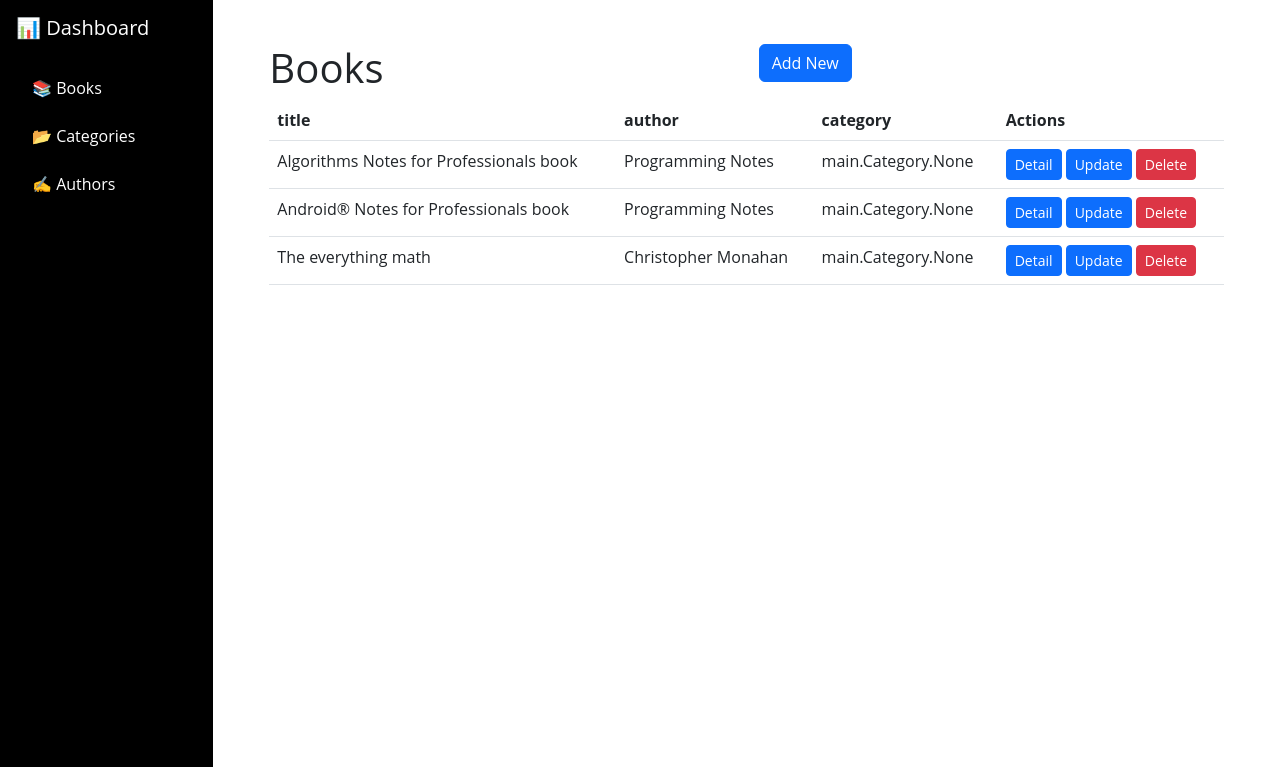
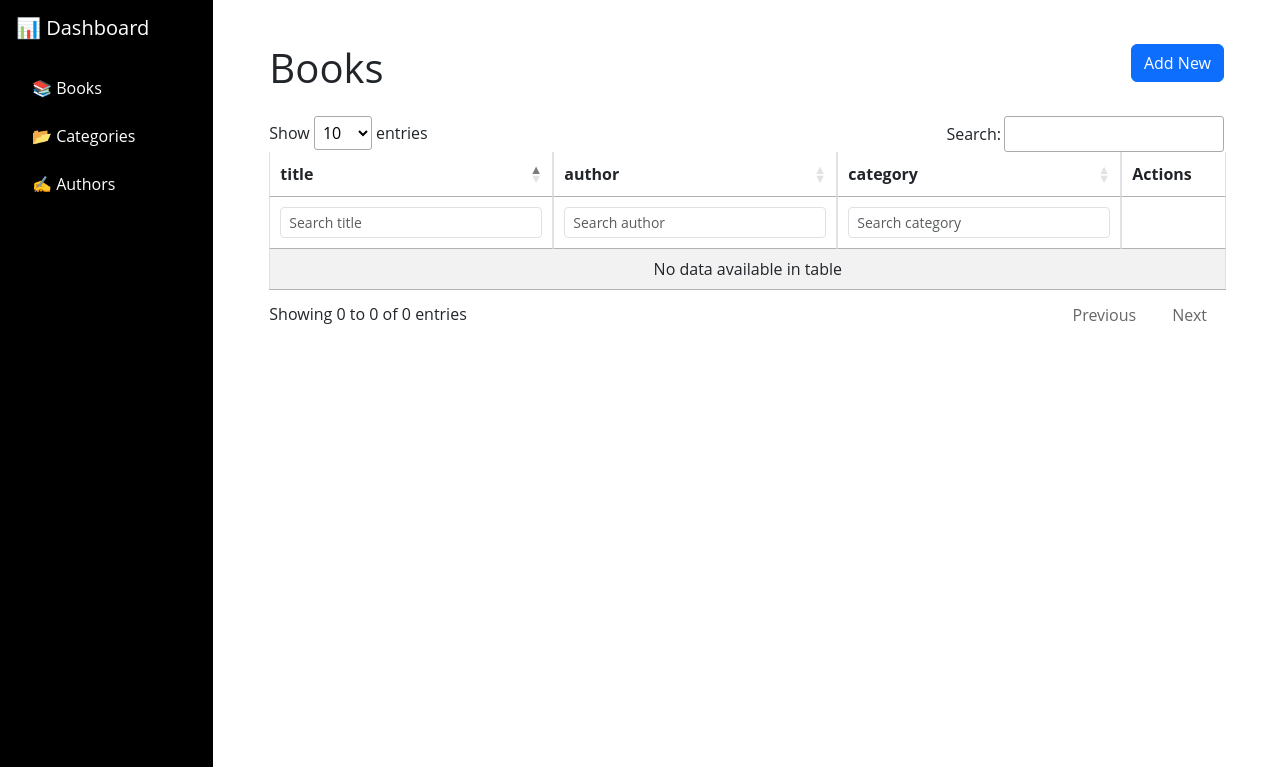
Before and after one commit to NoraHussain/library_django, a Django app: page /dash/books in a window 1280 px wide. Shown: the top 767 px of the page. Run offline with Django 5.2, Linux system fonts and the light colour scheme; data comes from the database, SQL or seed files in the repository; data that the repository does not hold is empty; some libraries are stand-ins or nearby versions.

Commit message:
feat(permissions): add object-level permissions and enhance list views
- Implement guardian for object-level permissions in Book model
- Add DataTables for enhanced list view functionality
- Update database configuration to use PostgreSQL
- Add permission checks in views and templates
- Include new migration for book publishing feature

```diff
--- a/main/models.py
+++ b/main/models.py
@@ -1,4 +1,7 @@
+from django.contrib.auth.decorators import permission_required
 from django.db import models
+from guardian.shortcuts import assign_perm
+
 
 class Author(models.Model):
     name = models.CharField(max_length=100)
@@ -22,9 +25,16 @@
     category = models.ManyToManyField(Category, related_name='books')
     publication_date = models.DateField(null=True, blank=True)
     isbn = models.CharField(max_length=13, unique=True, null=True, blank=True)
+    is_published = models.BooleanField(default=False)
 
     def __str__(self):
         return self.title
+
+    class Meta:
+        ordering = ['title']
+        permissions = [
+            ("can_publish_book", "Can publish book"),
+        ]
 
 class BookCopy(models.Model):
     unique_id = models.CharField(max_length=100, unique=True)
--- a/main/templates/dash/list_view.html
+++ b/main/templates/dash/list_view.html
@@ -1,19 +1,32 @@
-{% extends 'dash/base.html' %} {% load custom_filter %} {% block content %}
+{% extends 'dash/base.html' %}
+{% load custom_filter %}
+{% block content %}
 <div class="container">
-  <div class="row">
+  <div class="row mb-3">
     <div class="col-md-6">
       <h1>{{ title }}</h1>
     </div>
-    <div class="col-md-6">
+    <div class="col-md-6 text-end">
       <a href="{{ add_url }}" class="btn btn-primary">Add New</a>
     </div>
   </div>
-  <table class="table">
+
+  <table id="datatable" class="table table-striped table-bordered">
     <thead>
-      {% for column in columns %}
-      <th>{{ column }}</th>
-      {% endfor %}
-      <th>Actions</th>
+      <tr>
+        {% for column in columns %}
+        <th>{{ column }}</th>
+        {% endfor %}
+        <th>Actions</th>
+      </tr>
+
+      <!-- FILTER ROW -->
+      <tr>
+        {% for column in columns %}
+        <th><input type="text" class="form-control form-control-sm" placeholder="Search {{ column }}"></th>
+        {% endfor %}
+        <th></th>
+      </tr>
     </thead>
     <tbody>
       {% for object in objects %}
@@ -30,6 +43,37 @@
       {% endfor %}
     </tbody>
   </table>
+</div>
 
-  {% endblock %}
-</div>
+<!-- JS & DataTables -->
+<link rel="stylesheet" href="https://cdn.datatables.net/1.13.6/css/jquery.dataTables.min.css"/>
+<script src="https://code.jquery.com/jquery-3.7.0.min.js"></script>
+<script src="https://cdn.datatables.net/1.13.6/js/jquery.dataTables.min.js"></script>
+
+<script>
+$(document).ready(function () {
+  var table = $('#datatable').DataTable({
+    orderCellsTop: true,
+    fixedHeader: true,
+    pageLength: 10,
+    responsive: true,
+    columnDefs: [
+      { orderable: false, targets: -1 }  // Disable sorting on actions column
+    ]
+  });
+
+  // Apply the search
+  $('#datatable thead tr:eq(1) th').each(function (i) {
+    $('input', this).on('keyup change', function () {
+      if (table.column(i).search() !== this.value) {
+        table
+          .column(i)
+          .search(this.value)
+          .draw();
+      }
+    });
+  });
+});
+</script>
+
+{% endblock %}
--- a/main/urls.py
+++ b/main/urls.py
@@ -37,4 +37,5 @@
     path('dash/categories/<int:pk>/', views.CategoryDetailView.as_view(), name='category_detail'),
     path('dash/authors/<int:pk>/', views.AuthorDetailView.as_view(), name='author_detail'),
 
+
 ]
--- a/main/views.py
+++ b/main/views.py
@@ -1,3 +1,4 @@
+import re
 from typing import Any
 
 from django.shortcuts import render
@@ -14,6 +15,10 @@
     CreateView, UpdateView, TemplateView, DeleteView
 )
 from django.urls import reverse_lazy
+from django.contrib.auth.mixins import PermissionRequiredMixin
+from django.core.exceptions import PermissionDenied
+from guardian.shortcuts import assign_perm, get_objects_for_user
+
 
 
 # def home (request):
@@ -35,6 +40,7 @@
 
 class HomePageView (TemplateView):
     template_name = 'index.html'
+
 
     def get_context_data(self, **kwargs):
         context = super().get_context_data(**kwargs)
@@ -179,6 +185,15 @@
     update_url = None
     delete_url = None
     detail_url = None
+    # permission_required = None
+    show_add_button = False
+
+    def get_queryset(self):
+        return get_objects_for_user(
+            self.request.user,
+            self.permission_required,
+            self.model
+        )
 
     def get_context_data(self, **kwargs):
         context = super().get_context_data(**kwargs)
@@ -190,8 +205,6 @@
         context['detail_url'] = self.detail_url
         return context
 
-    def get_queryset(self):
-        return self.model.objects.all()
 
 class BooksListView (ListViewGeneric):
     model = Book
@@ -201,6 +214,21 @@
     update_url = ("update_book")
     delete_url = ("delete_book")
     detail_url = ("book_detail")
+    permission_required = "main.view_book"
+
+    def get_context_data(self, **kwargs):
+        context = super().get_context_data(**kwargs)
+        context["show_add_button"] = self.request.user.has_perm(
+            "main.add_category"
+        )
+        return context
+
+    def get_queryset(self):
+        return get_objects_for_user(
+            self.request.user,
+            "main.view_book",
+            Book
+        )
 
 class CategoryListView(ListViewGeneric):
     model = Category
@@ -210,6 +238,7 @@
     update_url = ("update_category")
     delete_url = ("delete_category")
     detail_url = ("category_detail")
+    permission_required = "main.can_view_category"
 
 class AuthorListView(ListViewGeneric):
     model = Author
@@ -219,14 +248,23 @@
     update_url = ("update_author")
     delete_url = ("delete_author")
     detail_url = ("author_detail")
+    permission_required = "main.can_view_author"
 
-class AddBookView(CreateView):
+class AddBookView(PermissionRequiredMixin, CreateView):
     model = Book
     fields = ["title", "description", "author",
                "category", "publication_date",
                  "isbn", "cover_image"]
     template_name = "dash/base_form.html"
     success_url = reverse_lazy("books")
+    permission_required = "main.add_book"
+
+    def form_valid(self, form):
+        response = super().form_valid(form) # save
+        assign_perm('view_book', self.request.user, self.object)
+        assign_perm('change_book', self.request.user, self.object)
+        assign_perm('delete_book', self.request.user, self.object)
+        return response
 
 class AddCategoryView(CreateView):
     model = Category
@@ -246,6 +284,12 @@
               "publication_date", "isbn", "cover_image"]
     template_name = "dash/base_form.html"
     success_url = reverse_lazy("books")
+
+    def get_object(self, queryset=None):
+        obj = super().get_object(queryset)
+        if not self.request.user.has_perm('change_book', obj):
+            raise PermissionDenied
+        return obj
 
 class UpdateCategoryView(UpdateView):
     model = Category
@@ -281,6 +325,13 @@
     list_url = None
     update_url = None
     delete_url = None
+
+    def get_object(self, queryset=None):
+        obj = super().get_object(queryset)
+        if not self.request.user.has_perm(f'view_{self.model.__name__.lower()}', obj):
+            raise Http404(f"You do not have permission to view this {self.model.__name__.lower()}.")
+        else:
+            return obj
 
 
     def get_context_data(self, **kwargs):
```
Also changed, not shown: library/settings.py (+17 -3 lines), main/migrations/0005_alter_book_options_book_is_published.py (added), media/2a8a699f0324b574dc876a3467ea0336.jpg (added), media/4466436_jBGcuVI.png (added), media/87183ba2c023acbe4ad8d46bac370e8a.jpg (added), media/AlgorithmsGrow_7TCQwRx.png (added), media/AndroidGrow_j2zGg9C.png (added), media/Untitled-1.png (added), media/Untitled-1_zES1w3G.png (added), media/henry-be-lc7xcWebECc-unsplash.jpg (added), media/images_Qhj1rOy.jpg (added), media/original-f7720ea7daa77eb8a22385c03b930cc2_1ZpSZFJ.webp (added), 1 other file.
